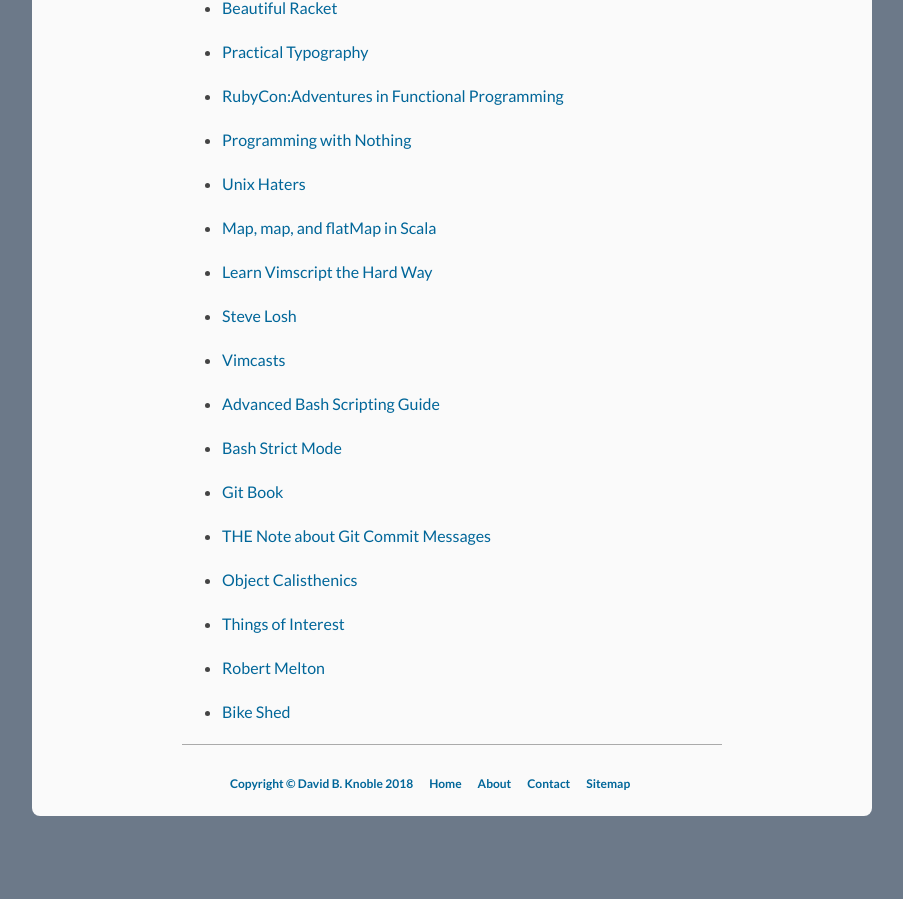
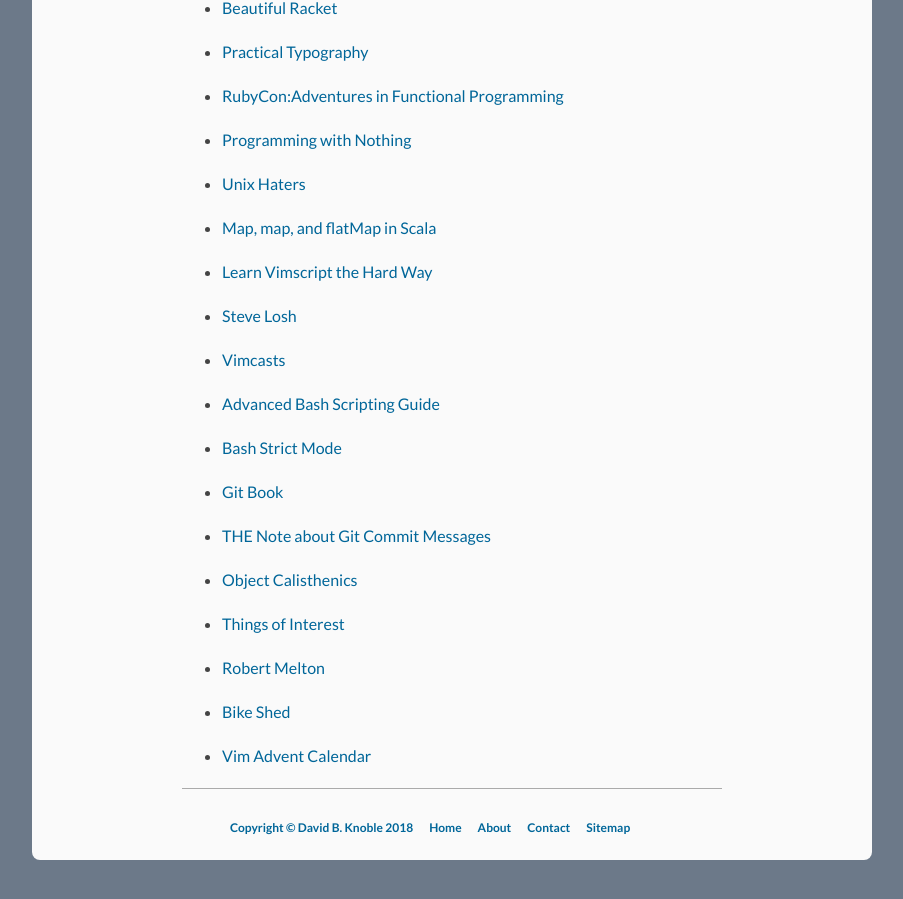
Before and after one commit to benknoble/benknoble.github.io, a Jekyll site: the page built from pages/readinglist.md, in a window 1280 px wide and 900 px high, scrolled down 1546 px. Shown: the whole window, without its empty margins (188-1091 px from the left). Built offline with Jekyll 4.4.1, drawn with Linux system fonts in a browser that asks for light colours; before the commit the page ends 2402 px from its top, so only the background shows below that.

Commit message:
Update reading list

```diff
--- a/_data/reading_list.yml
+++ b/_data/reading_list.yml
@@ -80,3 +80,5 @@
   url: https://www.robertmelton.com
 - title: Bike Shed
   url: https://shed.bike
+- title: Vim Advent Calendar
+  url: https://vimways.org/2018/
```
